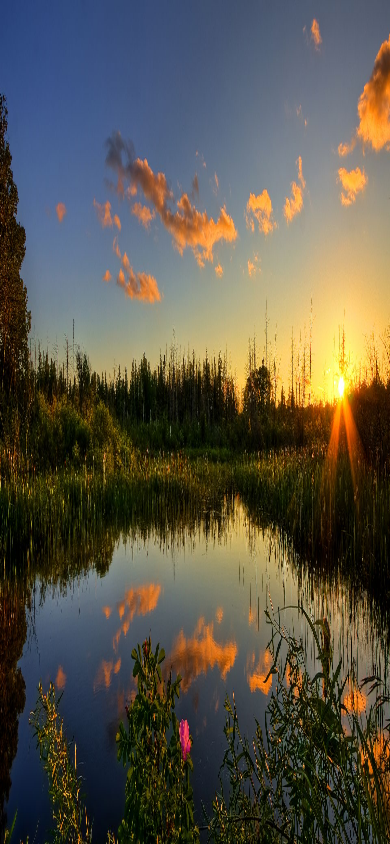
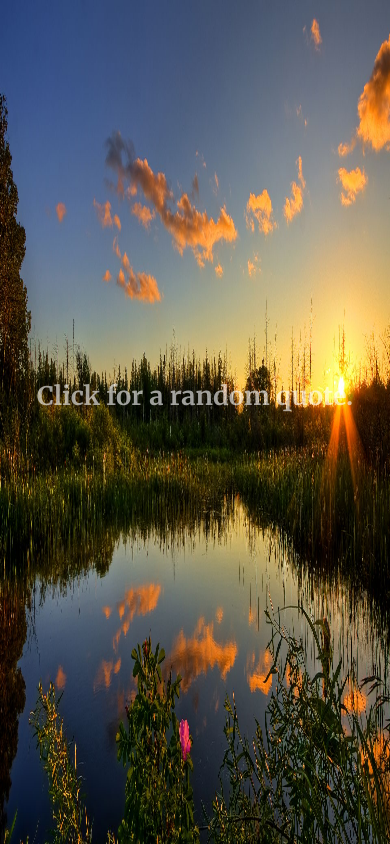
Before and after one commit to cbdavide/quoteIt, a plain HTML site: page index.html in a window 390 px wide. Drawn offline with Linux system fonts and the light colour scheme.

Commit message:
Placeholder added, when there is no quote.

```diff
--- a/css/styles.css
+++ b/css/styles.css
@@ -53,12 +53,25 @@ body {
   content: '—';
 }
 
+#placeholder {
+  position: absolute;
+  top: 45%;
+  width: 100%;
+  font-size: 2em;
+  font-weight: bold;
+  text-align: center;
+  opacity: 0.6;
+}
+
 @media only screen and (max-width: 640px) {
   .content {
     -webkit-column-count: 1;
     -webkit-column-gap: 0px;
     -moz-column-count: 1;
     -moz-column-gap: 0px;
+  }
+  #placeholder {
+    font-size: 1.6em;
   }
 }
 
--- a/index.html
+++ b/index.html
@@ -10,6 +10,9 @@
   <link href='https://fonts.googleapis.com/css?family=Merriweather:700,400' rel='stylesheet' type='text/css'>
 </head>
 <body>
+  <span id="placeholder">
+    Click for a random quote.
+  </span>
   <section class="container">
     <section class="content" id="container">
     </section>
--- a/js/app.js
+++ b/js/app.js
@@ -1,6 +1,7 @@
 (function(){
 
-  var $container = $('#container');
+  var $container = $('#container'),
+      $placeholder = $('#placeholder');
   var quotes = [];
 
   var ViewQuote = function( text, author ) {
@@ -13,6 +14,10 @@
     </span>
   </div>`;
   };
+
+  $('body').one( 'click', function() {
+    $placeholder.remove();
+  } );
 
   $('body').click(function() {
     $.ajax({
```
